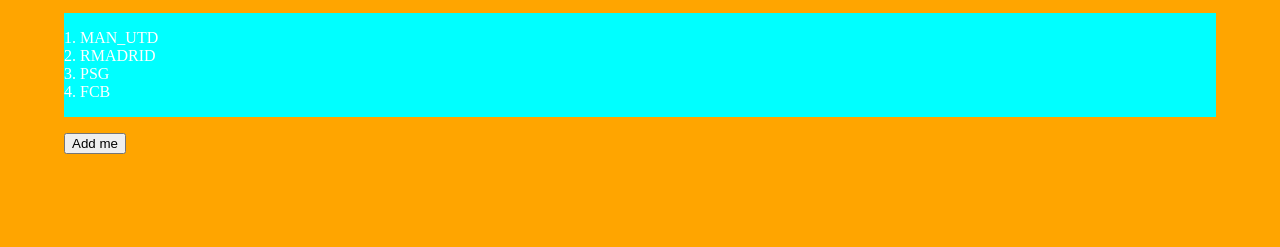
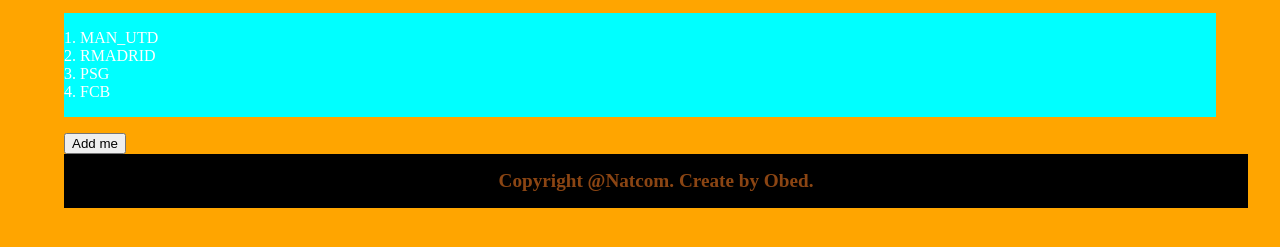
Before and after one commit to Npaulyohan/Unilak, a plain HTML site: page index.html in a window 1280 px wide. Shown: the part 165-412 px from the top of the page. Drawn offline with Linux system fonts and the light colour scheme.

Commit message:
final-test

```diff
--- a/index.css
+++ b/index.css
@@ -15,3 +15,15 @@ li {
   color: white;
   font-size: 1rem;
 }
+
+footer{
+  background-color: black;
+  padding: 1rem;
+  text-align: center;
+  width: 100%;
+}
+
+strong {
+  color: saddlebrown;
+  font-size: 1.2rem;
+}
--- a/index.html
+++ b/index.html
@@ -17,5 +17,9 @@
 
     </ol>
     <button>Add me</button>
+
+    <footer>
+        <strong>Copyright @Natcom. Create by Obed. </strong>
+    </footer>
 </body>
 </html>
```
